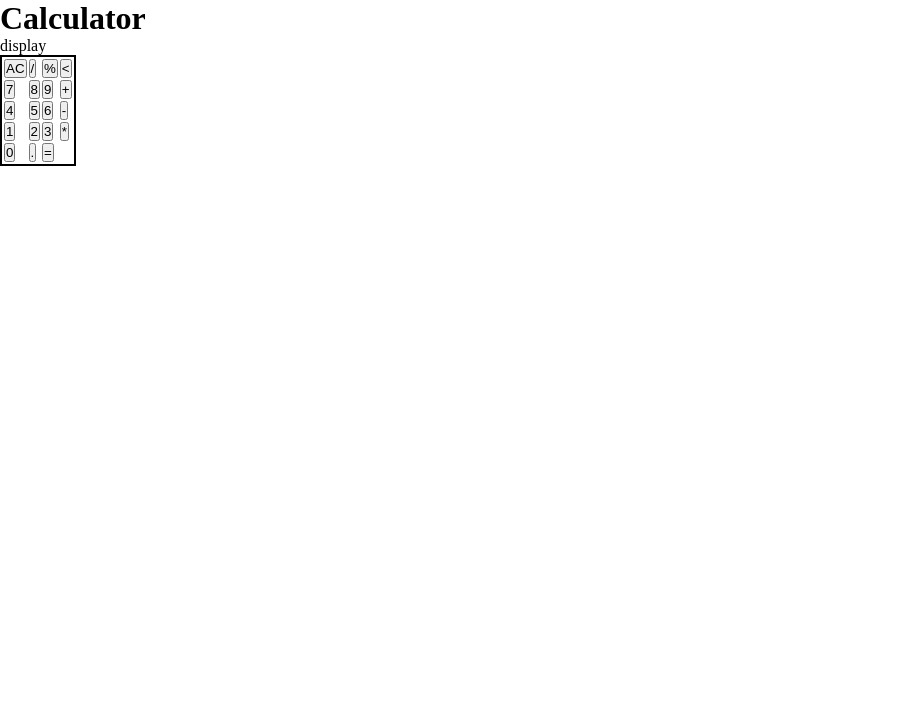
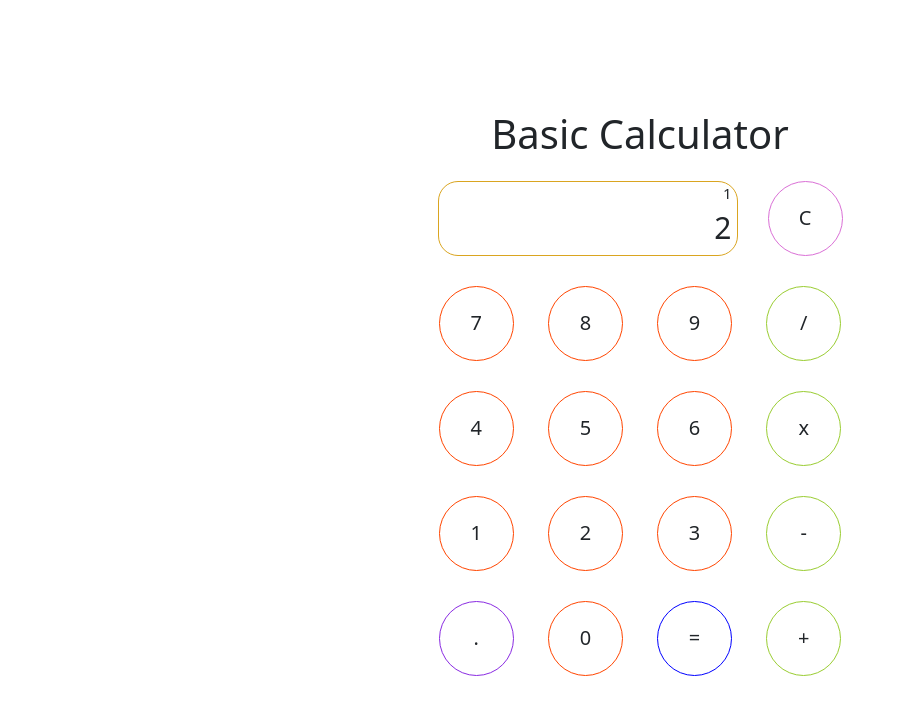
Before and after one commit to SayujM/TOP_Calculator, a plain HTML site: page index.html in a window 1280 px wide. Shown: the whole page, without its empty margins (0-906 px from the left). Drawn offline with nearby package versions, Linux system fonts and the light colour scheme.

Commit message:
Update html and css for displaying the basic calculator.

```diff
--- a/index.html
+++ b/index.html
@@ -5,60 +5,47 @@
         <meta charset="utf-8">
         <meta name="viewport" content="width=device-width, initial-scale=1.0">
         <meta http-equiv="X-UA-Compatible" content="IE=edge">
+        <link href="https://cdn.jsdelivr.net/npm/bootstrap@5.3.3/dist/css/bootstrap.min.css" rel="stylesheet" integrity="sha384-QWTKZyjpPEjISv5WaRU9OFeRpok6YctnYmDr5pNlyT2bRjXh0JMhjY6hW+ALEwIH" crossorigin="anonymous">
         <link rel="stylesheet" href="style.css">
+        <script src="main.js"></script>
         <link rel="preconnect" href="https://fonts.googleapis.com">
         <link rel="preconnect" href="https://fonts.gstatic.com" crossorigin>
         <link href="https://fonts.googleapis.com/css2?family=Roboto:ital,wght@0,100;0,300;0,400;0,500;0,700;0,900;1,100;1,300;1,400;1,500;1,700;1,900&display=swap" rel="stylesheet">
     </head>
     <body>
-        <div>
-            <h1>Calculator</h1>
+        <h1>Basic Calculator</h1>
+        <div class="container">
+            <div class="row1">
+                <div id="display">
+                    <div class="previous">1</div>
+                    <div class="current">2</div>
                 </div>
-        <div>
-            display
+                <button class="btn clear">C</button>
             </div>
-        <div >
-            <table class="table">
-                <tr>
-                    <div>
-                        <td><button>AC</button></td>
-                        <td><button>/</button></td>
-                        <td><button>%</button></td>
-                        <td><button>&lt;</button></td>
+            <div class="row2">
+                <button class="digits btn">7</button>
+                <button class="digits btn">8</button>
+                <button class="digits btn">9</button>
+                <button class="btn operator">/</button>
             </div>
-                </tr>
-                <tr>
-                    <div>
-                        <td><button>7</button></td>
-                        <td><button>8</button></td>
-                        <td><button>9</button></td>
-                        <td><button>+</button></td>
+            <div class="row3">
+                <button class="digits btn">4</button>
+                <button class="digits btn">5</button>
+                <button class="digits btn">6</button>
+                <button class="btn operator">x</button>
             </div>
-                </tr>
-                <tr>
-                    <div>
-                        <td><button>4</button></td>
-                        <td><button>5</button></td>
-                        <td><button>6</button></td>
-                        <td><button>-</button></td>
+            <div class="row4">
+                <button class="digits btn">1</button>
+                <button class="digits btn">2</button>
+                <button class="digits btn">3</button>
+                <button class="btn operator">-</button>
             </div>
-                </tr>
-                <tr>
-                    <div>
-                        <td><button>1</button></td>
-                        <td><button>2</button></td>
-                        <td><button>3</button></td>
-                        <td><button>*</button></td>
+            <div class="row5">
+                <button class="btn decimal">.</button>
+                <button class="btn digits">0</button>
+                <button class="btn equal">=</button>
+                <button class="btn operator">+</button>
             </div>
-                </tr>
-                <tr>
-                    <div>
-                        <td><button>0</button></td>
-                        <td><button>.</button></td>
-                        <td><button>=</button></td>
-                    </div>
-                </tr>
-            </table>
         </div>
 
     </body>
--- a/style.css
+++ b/style.css
@@ -5,7 +5,98 @@
     padding: 0;
 }
 
+body{
+    display: flex;
+    justify-content: center;
+    align-items: center;
+    flex-direction: column;
+    width: 100vw;
+    height: 100vh;
+}
 
-.table{
-    border: 2px solid black;
+.btn{
+    height: 75px;
+    width: 75px;
+    margin: 15px;
+    font-size: 20px;
 }
+
+.container{
+    display: flex;
+    justify-content: center;
+    align-items: center;
+    flex-direction: column;
+}
+
+.digits{
+    border: 1px solid orangered;
+    border-radius: 100px;
+}
+.digits:hover{
+    background-color: darkred;
+    color: white;
+}
+.operator{
+    border: 1px solid yellowgreen;
+    border-radius: 100px;
+}
+.operator:hover{
+    background-color: darkolivegreen;
+    color: white;
+}
+
+.decimal{
+    border: 1px solid blueviolet;
+    border-radius: 100px;
+}
+.decimal:hover{
+    background-color: darkmagenta;
+    color: white;
+}
+
+.equal{
+    border: 1px solid blue;
+    border-radius: 100px;
+}
+.equal:hover{
+    background-color: darkblue;
+    color: white;
+}
+.clear{
+    border: 1px solid orchid;
+    border-radius: 100px;
+}
+
+.clear:hover{
+    background-color: darkorchid;
+    color: white;
+}
+.row1{
+    display: flex;
+    justify-content: center;
+    align-items: center;
+    flex-direction: row;
+
+}
+#display{
+    width: 300px;
+    height: 75px;
+    margin: 15px;
+    border: 1px solid goldenrod;
+    border-radius: 20px;
+    padding: 5px;
+    display: flex;
+    flex-direction: column;
+    justify-content: flex-end;
+    align-items: flex-end;
+}
+
+.previous{
+    font-size: 15px;
+
+}
+
+.current{
+    font-size: 30px;
+
+}
```
Also changed, not shown: main.js (added). Lines whose indentation alone changed are shown as unchanged.
